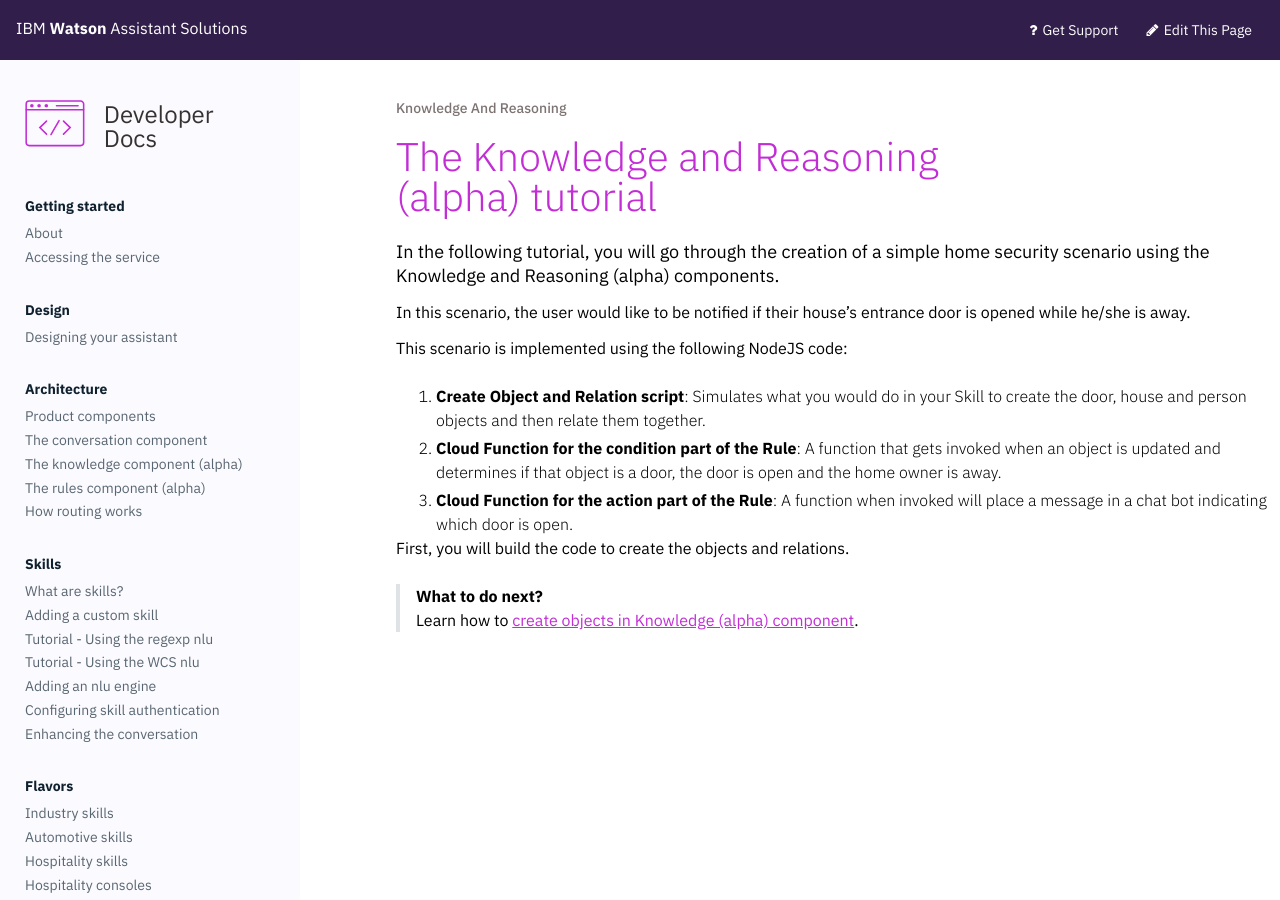
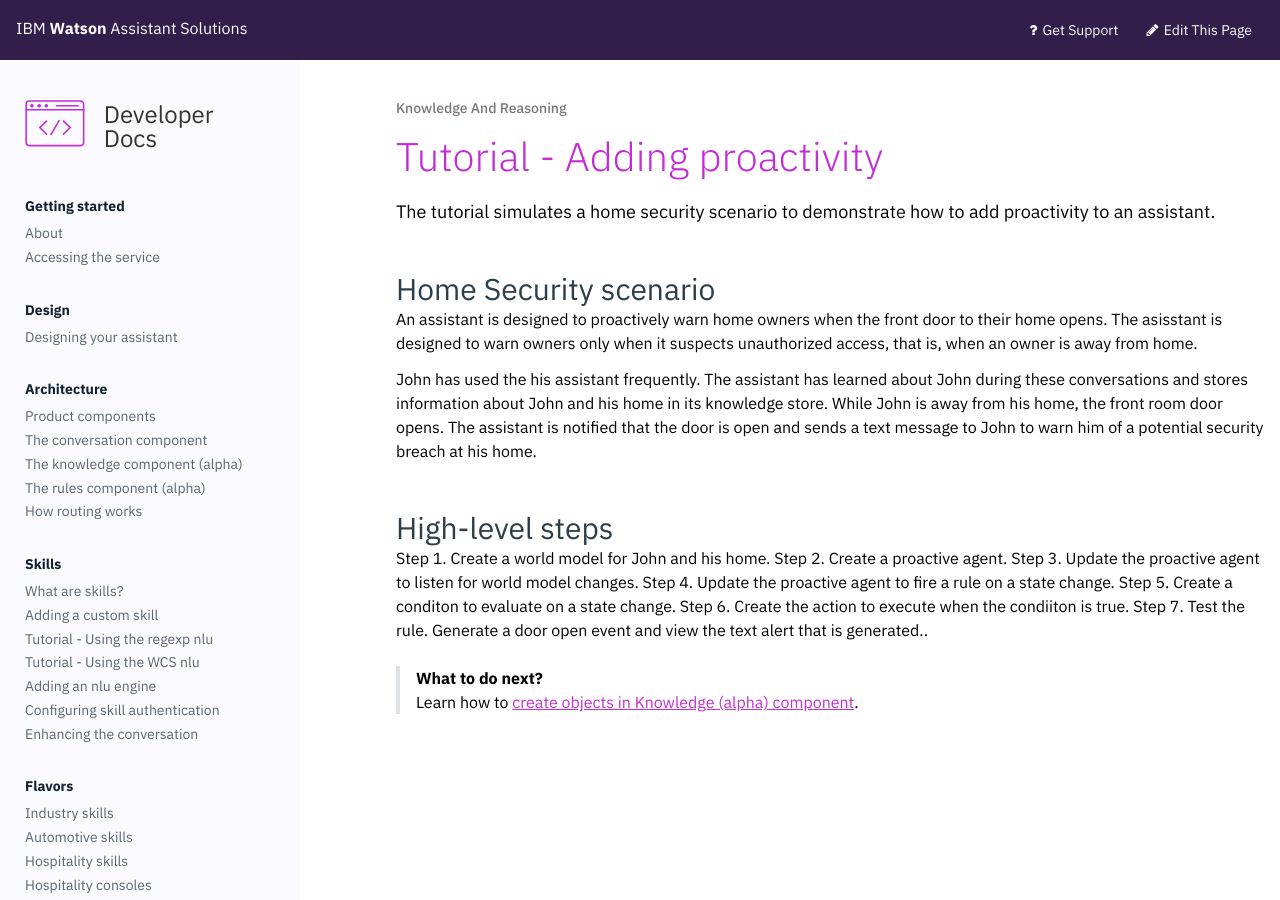
Before and after one commit to Watson-Personal-Assistant/developer, a Jekyll site: the page built from _content/knowledge/about-tutorial.md, in a window 1280 px wide. Built offline with Jekyll 4.4.1, drawn with Linux system fonts in a browser that asks for light colours.

Commit message:
overview updated

```diff
--- a/_content/knowledge/about-tutorial.md
+++ b/_content/knowledge/about-tutorial.md
@@ -1,18 +1,25 @@
 ---
-title: The Knowledge and Reasoning (alpha) tutorial
-weight: 10
+title: Tutorial - Adding proactivity
+weight: 5
 ---
 
-In the following tutorial, you will go through the creation of a simple home security scenario using the Knowledge and Reasoning (alpha) components.
+The tutorial simulates a home security scenario to demonstrate how to add proactivity to an assistant.
 
-In this scenario, the user would like to be notified if their house's entrance door is opened while he/she is away.
+## Home Security scenario
 
-This scenario is implemented using the following NodeJS code:
-1. **Create Object and Relation script**: Simulates what you would do in your Skill to create the door, house and person objects and then relate them together.
-2. **Cloud Function for the condition part of the Rule**: A function that gets invoked when an object is updated and determines if that object is a door, the door is open and the home owner is away.
-3. **Cloud Function for the action part of the Rule**: A function when invoked will place a message in a chat bot indicating which door is open.
+An assistant is designed to  proactively warn home owners when the front door to their home opens.  The asisstant is designed to warn owners only when it suspects unauthorized access, that is, when an owner is away from home.
 
-First, you will build the code to create the objects and relations.
+John has used the his assistant frequently. The assistant has learned about John during these conversations and stores information about John and his home in its knowledge store.  While John is away from his home, the front room door opens.  The assistant is notified that the door is open and sends a text message to John to warn him of a potential security breach at his home.
+
+## High-level steps
+
+Step 1. Create a world model for John and his home.
+Step 2. Create a proactive agent.
+Step 3. Update the proactive agent to listen for world model changes.
+Step 4.  Update the proactive agent to fire a rule on a state change.
+Step 5. Create a conditon to evaluate on a state change.
+Step 6. Create the action to execute when the condiiton is true.
+Step 7. Test the rule.  Generate a door open event and view the text alert that is generated..
 
 > **What to do next?**<br/>
 Learn how to [create objects in Knowledge (alpha) component]({{site.baseurl}}/knowledge/create-objects).
```
Also changed, not shown: _content/knowledge/what-is-kr.md (+14 -4 lines).
